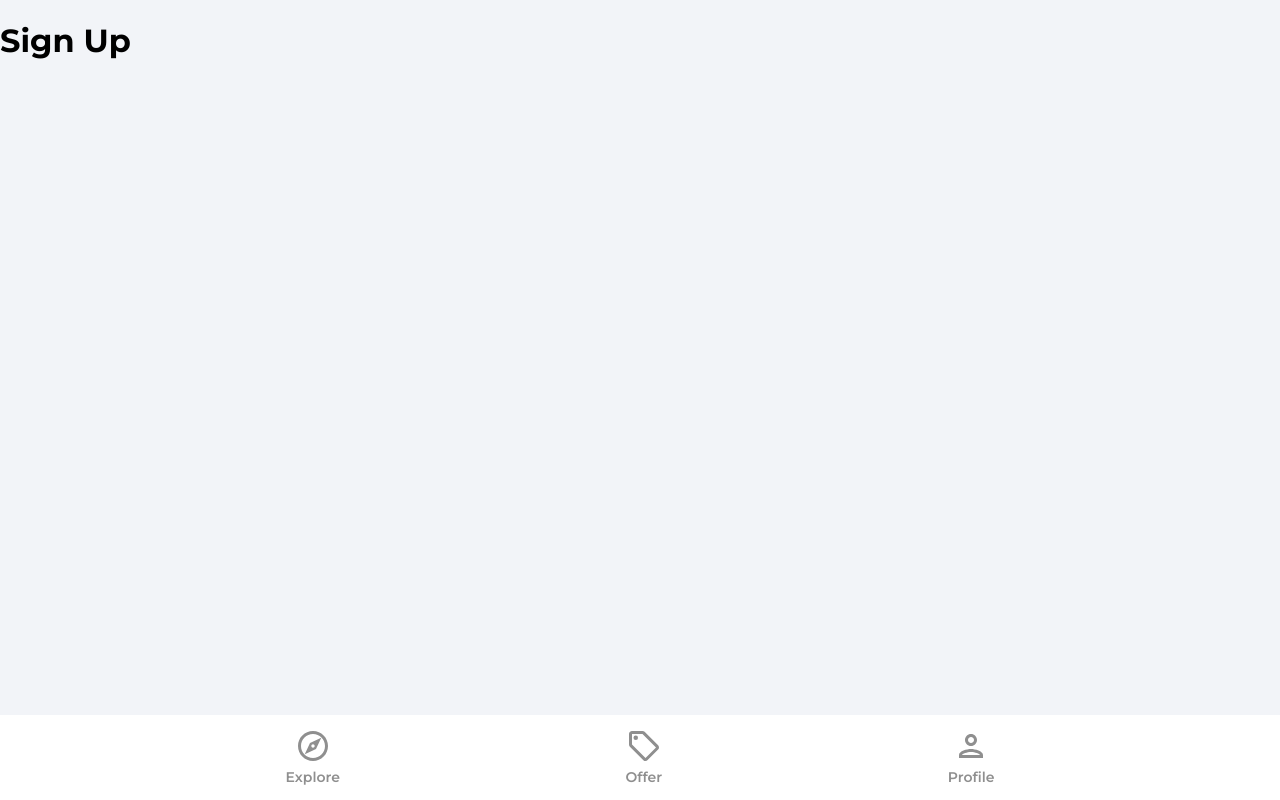
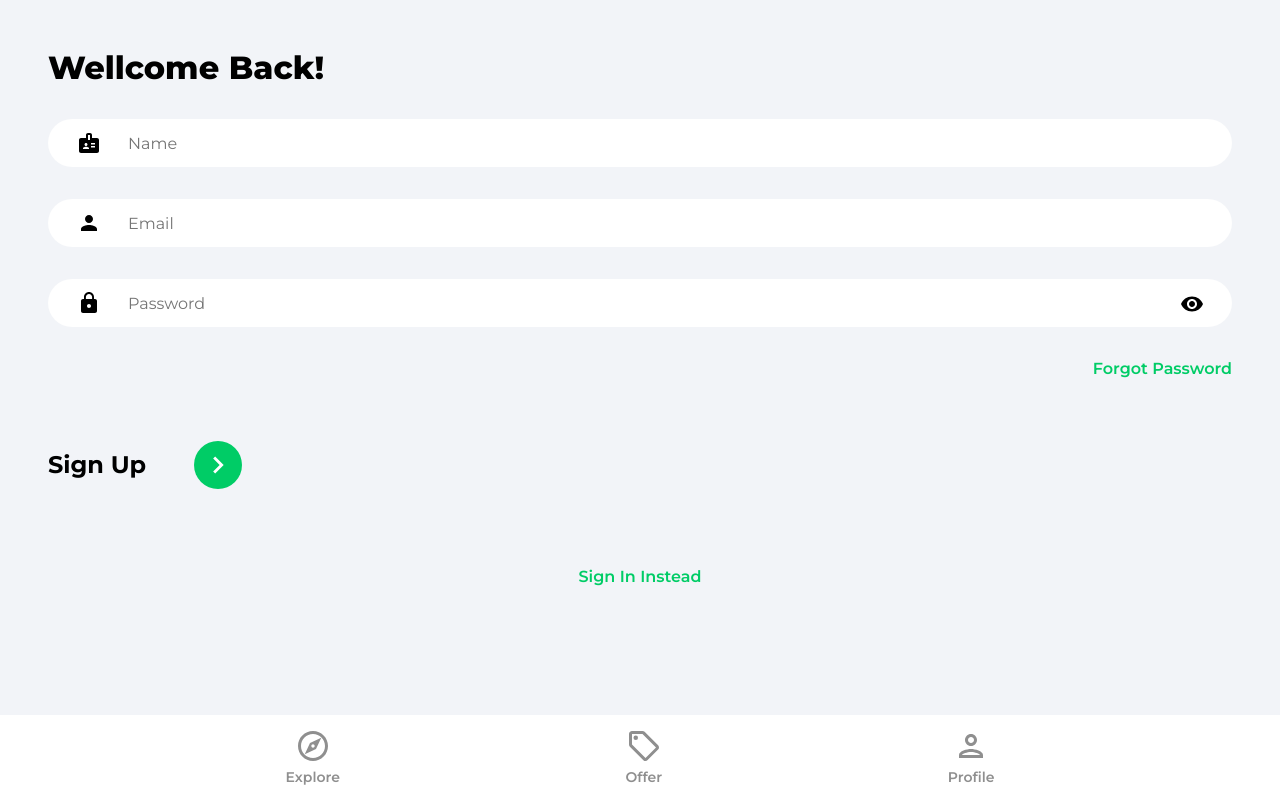
Before and after one commit to shambel-amare/house-listing-marketplace, a React (Create React App) app: page /sign-up in a window 1280 px wide. Built offline with nearby package versions, Linux system fonts and the light colour scheme.

Commit message:
Sign In page setup

```diff
--- a/package.json
+++ b/package.json
@@ -11,6 +11,7 @@
     "react-dom": "^17.0.2",
     "react-router-dom": "^6.2.1",
     "react-scripts": "5.0.0",
+    "react-toastify": "^8.2.0",
     "web-vitals": "^2.1.4"
   },
   "scripts": {
--- a/src/App.js
+++ b/src/App.js
@@ -1,4 +1,6 @@
 import {BrowserRouter as Router,Routes,Route} from 'react-router-dom'
+import {ToastContainer} from 'react-toastify'
+import 'react-toastify/dist/ReactToastify.css'
 import Navbar from './components/Navbar'
 import Explore from './pages/Explore'
 import Offers from './pages/Offers'
@@ -22,6 +24,7 @@ function App() {
       </Routes>
       <Navbar />
     </Router>
+    <ToastContainer autoClose={3000}/>
     </>
   );
 }
--- a/src/pages/Profile.jsx
+++ b/src/pages/Profile.jsx
@@ -1,10 +1,16 @@
+import React from 'react';
+import {getAuth} from 'firebase/auth'
+
 
 function Profile() {
-  return (
-    <div>
-      <h1>Profile</h1>
-    </div>
-  )
+  const auth=getAuth()
+  // const [user,setUser]=useState(null)
+  // React.useEffect=(()=>{
+  //    console.log(auth.currentUser)
+  //   },[])
+  return ( <div>
+    <h1>Profile</h1>
+  </div>)
 }
 
 export default Profile
--- a/src/pages/SignIn.jsx
+++ b/src/pages/SignIn.jsx
@@ -1,10 +1,12 @@
 import {useState} from 'react'
-import {Link,useNavigate,UseNavigate, useNavigationType} from 'react-router-dom'
+import {Link,useNavigate} from 'react-router-dom'
+import {getAuth, signInWithEmailAndPassword} from 'firebase/auth'
 import {ReactComponent as ArroeRightIcon} from '../assets/svg/keyboardArrowRightIcon.svg'
 import visibilityIcon from '../assets/svg/visibilityIcon.svg'
+import { toast } from 'react-toastify'
 
 function SignIn() {
-  const [showPassword,setShowpassword]=useState(false)
+  const [showPassword,setShowPassword]=useState(false)
   const [formData,setFormData]=useState({
     email:'',
     password: ''
@@ -12,13 +14,56 @@ function SignIn() {
   const {email,password}=formData
 
   const navigate=useNavigate()
+  const onChange=(e)=>{
+    setFormData((prevState)=>({
+      ...prevState,
+      [e.target.id]: e.target.value,
+    }))
+
+  }
+
+  const onSubmit=async (e)=>{
+    e.preventDefault()
+    try {
+          const auth=getAuth()
+
+    const userCredential=await signInWithEmailAndPassword(auth,email,password)
+
+    if(userCredential.user){
+      navigate('/')
+    }
+
+    } catch (error) {
+      toast.error('Wrong Credentials')
+
+    }
+  }
 
   return (
     <div className='pageContainer'>
       <header>
         <p className='pageHeader'>Wellcome Back!</p>
       </header>
+        <form onSubmit={onSubmit}>
+          <input type="email" className="emailInput" placeholder='Email' id='email' value={email} onChange={onChange}/>
 
+        <div className="passwordInputDiv">
+          <input type={showPassword?'text':'password'} className='passwordInput' placeholder="Password" id='password' value={password} onChange={onChange} />
+          <img className="showPassword" src={visibilityIcon} alt='show password' onClick={()=>setShowPassword((prevState)=>!prevState)}/>
+        </div>
+      <Link to='/forgot-password' className='forgotPasswordLink'> Forgot Password</Link>
+      <div className="signInBar">
+      <p className="signInText">
+        Sign In
+      </p>
+      <button className="signInButton">
+        <ArroeRightIcon fill='#ffffff' width='34px' height='34px'/>
+      </button>
+      </div>
+      </form>
+      {/* Google OAuth */}
+
+      <Link to='/sign-up' className='registerLink'>Sign Up Instead</Link>
     </div>
   )
 }
--- a/src/pages/SignUp.jsx
+++ b/src/pages/SignUp.jsx
@@ -1,9 +1,83 @@
+import {useState} from 'react'
+import {Link,useNavigate} from 'react-router-dom'
+import {getAuth, createUserWithEmailAndPassword, updateProfile} from 'firebase/auth'
+import {db} from '../firebase.config'
+import {setDoc, doc, serverTimestamp} from 'firebase/firestore'
+import {ReactComponent as ArroeRightIcon} from '../assets/svg/keyboardArrowRightIcon.svg'
+import visibilityIcon from '../assets/svg/visibilityIcon.svg'
 
 function SignUp() {
+  const [showPassword,setShowPassword]=useState(false)
+  const [formData,setFormData]=useState({
+    name:'',
+    email:'',
+    password: ''
+  })
+  const {name,email,password}=formData
+
+  const navigate=useNavigate()
+  const onChange=(e)=>{
+    setFormData((prevState)=>({
+      ...prevState,
+      [e.target.id]: e.target.value,
+    }))
+
+  }
+
+  const onSubmit = async(e)=>{
+    e.preventDefault()
+
+    try{
+      const auth=getAuth()
+
+      const userCredential=await createUserWithEmailAndPassword(auth,email,password)
+
+      const user=userCredential.user
+
+      updateProfile(auth.currentUser,{
+        displayName: name
+      })
+
+      const formDataCopy={...formData}
+      delete formDataCopy.password
+      formDataCopy.timestamp=serverTimestamp()
+      await setDoc(doc(db,'users',user.uid), formDataCopy)
+
+      navigate('/ ')
+
+    }
+    catch (error){
+      console.log(error)
+    }
+  }
+
   return (
-    <div>
-      <h1>Sign Up</h1>
+    <div className='pageContainer'>
+      <header>
+        <p className='pageHeader'>Wellcome Back!</p>
+      </header>
+        <form onSubmit={onSubmit}>
+          <input type="text" className="nameInput" placeholder='Name' id='name' value={name} onChange={onChange}/>
+          <input type="email" className="emailInput" placeholder='Email' id='email' value={email} onChange={onChange}/>
+
+        <div className="passwordInputDiv">
+          <input type={showPassword?'text':'password'} className='passwordInput' placeholder="Password" id='password' value={password} onChange={onChange} />
+          <img className="showPassword" src={visibilityIcon} alt='show password' onClick={()=>setShowPassword((prevState)=>!prevState)}/>
+        </div>
+      <Link to='/forgot-password' className='forgotPasswordLink'> Forgot Password</Link>
+      <div className="signUpBar">
+      <p className="signUpText">
+        Sign Up
+      </p>
+      <button className="signUpButton">
+        <ArroeRightIcon fill='#ffffff' width='34px' height='34px'/>
+      </button>
       </div>
+      </form>
+      {/* Google OAuth */}
+
+      <Link to='/sign-in' className='registerLink'>Sign In Instead</Link>
+    </div>
   )
 }
 
```
Also changed, not shown: 1 other file (tests, documents, lock files or other folders).
